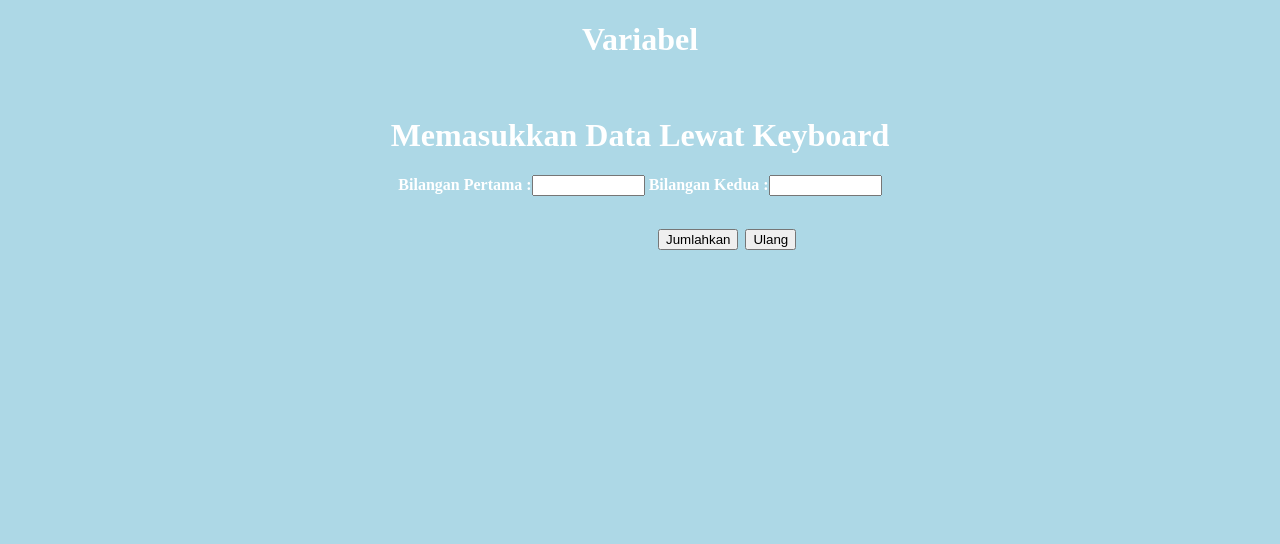
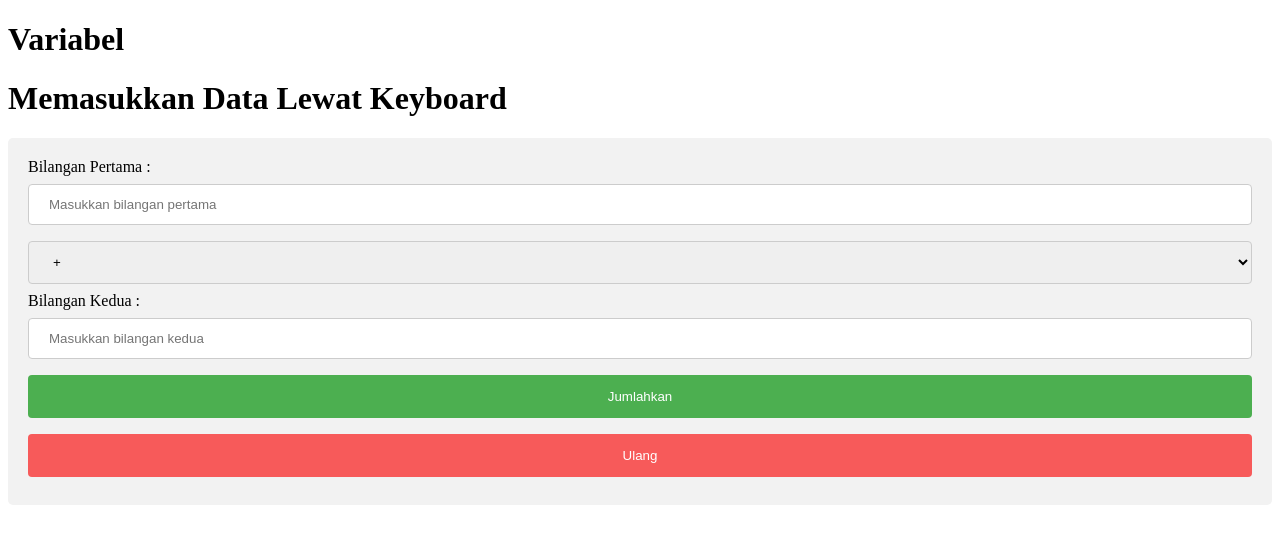
Before and after one commit to rizky-z/praktikum-web, a plain HTML site: page Tugas-1/index.html in a window 1280 px wide. Drawn offline with Linux system fonts and the light colour scheme.

Commit message:
tugas 1 updated

```diff
--- a/Tugas-1/index.html
+++ b/Tugas-1/index.html
@@ -4,24 +4,26 @@
     <meta charset="UTF-8">
     <meta name="viewport" content="width=device-width, initial-scale=1.0">
     <link rel="stylesheet" href="style.css" />
+    <script src="script.js"></script>
     <title>Document</title>
 </head>
 <body>
     <h1>Variabel</h1>
+    <h1>Memasukkan Data Lewat Keyboard</h1>
+    <div>
+        <form name ="fform">
+            Bilangan Pertama :<input type="text" name="bilangan1" placeholder="Masukkan bilangan pertama">
+            <select name="operator">
+                <option value="+">+</option>
+                <option value="-">-</option>
+                <option value="*">*</option>
+                <option value="/">/</option>
+            </select>
+            Bilangan Kedua	:<input type="text" name="bilangan2" placeholder="Masukkan bilangan kedua">
+            <input type="button" value="Jumlahkan" onclick="operasiMatematika()">
+            <input type="reset" value="Ulang">
+        </form>
+    </div>
 
-    <form name ="fform">
-        <h1><br>Memasukkan Data Lewat Keyboard</h1>
-        <h4>
-         Bilangan Pertama	:<input type="text" size="11" name="bilangan1">
-         Bilangan Kedua	:<input type="text" size="11" name="bilangan2">
-        </h4>
-        <P>
-        <input type="button" value="Jumlahkan" onclick="jumlah()">
-        <input type="reset" value="Ulang">
-        </P>
-    </form>
-
-
-    <script src="script.js"></script>
 </body>
 </html>
--- a/Tugas-1/script.js
+++ b/Tugas-1/script.js
@@ -49,7 +49,7 @@ const d = 10,
 console.log(d);
 console.log(a);
 
-function jumlah()
+function operasiMatematika()
 {
     var bil1 = parseFloat(document.fform.bilangan1.value);
     if (isNaN (bil1))
@@ -57,6 +57,25 @@ function jumlah()
     var bil2 = parseFloat(document.fform.bilangan2.value);
     if (isNaN (bil2))
         bil2=0.0;
-    var hasil = bil1 + bil2;
-    alert ("Hasil Penjumlahan = " + hasil);
+    var operator = document.fform.operator.value;
+
+    var hasil;
+            if (operator == "+") {
+                hasil = bil1 + bil2;
+            } else if (operator == "-") {
+                hasil = bil1 - bil2;
+            } else if (operator == "*") {
+                hasil = bil1 * bil2;
+            } else if (operator == "/") {
+                if (bil2 == 0) {
+                    alert("Pembagian oleh nol tidak diizinkan.");
+                    return;
+                }
+                hasil = bil1 / bil2;
+            } else {
+                alert("Operator tidak valid.");
+                return;
+            }
+
+              alert("Hasil operasi " + operator + " adalah " + hasil);
 }
--- a/Tugas-1/style.css
+++ b/Tugas-1/style.css
@@ -1,5 +1,51 @@
-body {
-    background-color: lightblue;
+  input[type=text], select {
+    width: 100%;
+    padding: 12px 20px;
+    margin: 8px 0;
+    display: inline-block;
+    border: 1px solid #ccc;
+    border-radius: 4px;
+    box-sizing: border-box;
+  }
+
+  input[type=button] {
+    width: 100%;
+    background-color: #4CAF50;
+    color: white;
+    padding: 14px 20px;
+    margin: 8px 0;
+    border: none;
+    border-radius: 4px;
+    cursor: pointer;
+  }
+
+  input[type=button]:hover {
+    background-color: #45a049;
+  }
+
+  input[type=reset] {
+    width: 100%;
+    background-color: #f75a5a;
+    color: white;
+    padding: 14px 20px;
+    margin: 8px 0;
+    border: none;
+    border-radius: 4px;
+    cursor: pointer;
+  }
+
+  input[type=reset]:hover {
+    background-color: #f75a5a;
+  }
+
+  div {
+    border-radius: 5px;
+    background-color: #f2f2f2;
+    padding: 20px;
+  }
+
+  /* body {
+    background-color: rgb(165, 174, 177);
   }
 
   h1 {
@@ -16,4 +62,4 @@ body {
     font-family: Arial, Helvetica, sans-serif;
     font-size: 25px;
     margin-left: 650px;
-}
+  } */
```
